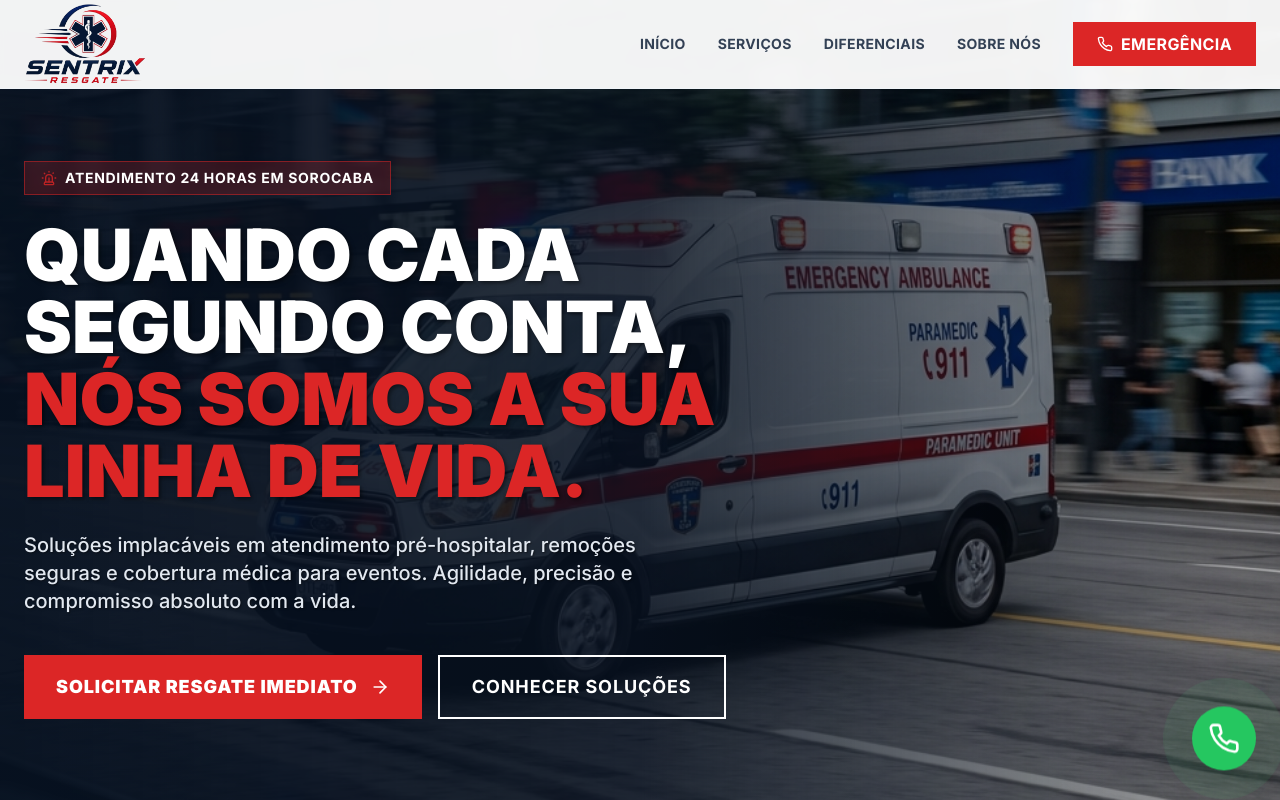
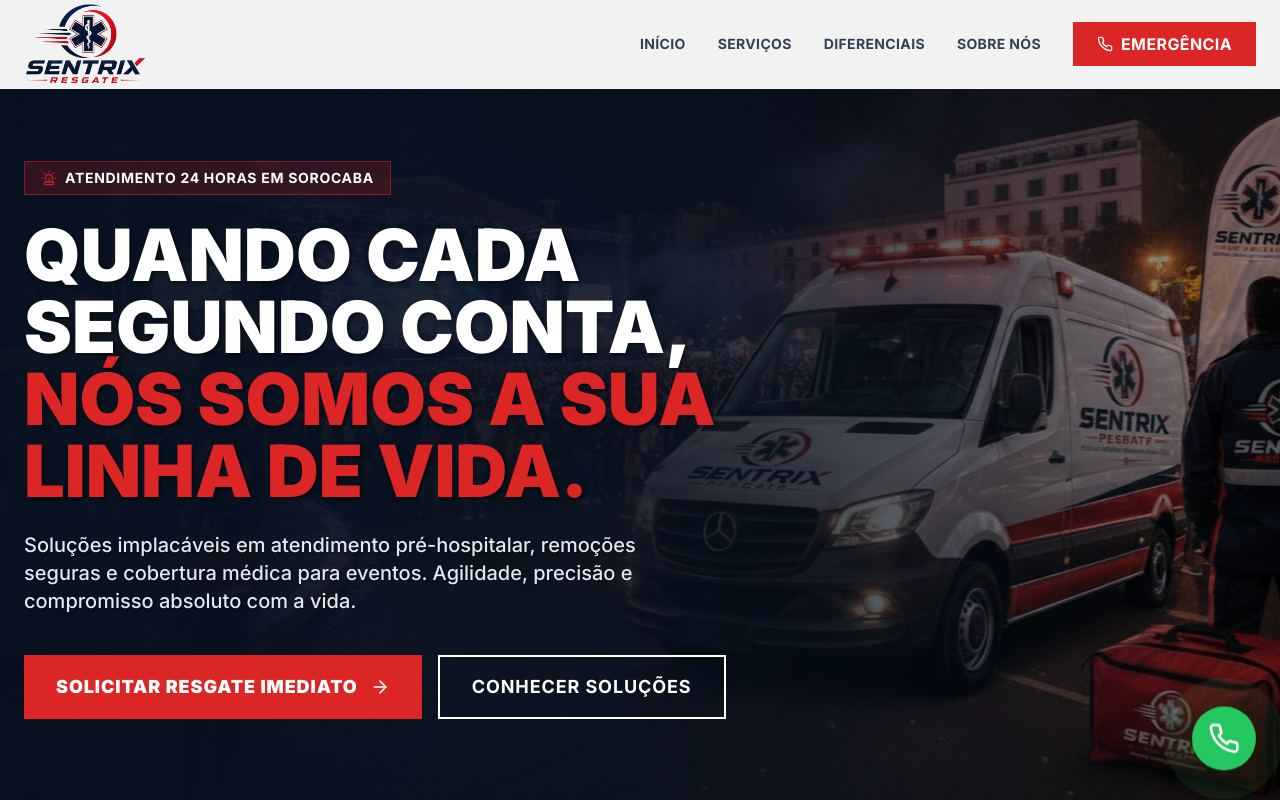
Before and after one commit to RLHost/sentrix-resgate, a React (Vite) app: page / in a window 1280 px wide. Shown: the top 800 px of the page. Built offline with nearby package versions, Linux system fonts and the light colour scheme.

Commit message:
feat: substitui background do hero por ambulancia-hero.jpg e remove arquivos nao utilizados

```diff
--- a/index.html
+++ b/index.html
@@ -44,7 +44,7 @@
     <link rel="preconnect" href="https://fonts.googleapis.com" />
     <link rel="preconnect" href="https://fonts.gstatic.com" crossorigin />
     <link href="https://fonts.googleapis.com/css2?family=Inter:wght@400;500;700;900&display=swap" rel="stylesheet" />
-    <link rel="preload" as="image" href="/ambulance-hero.png" />
+    <link rel="preload" as="image" href="/ambulancia-hero.jpg" />
 
     <!-- Structured Data (Schema.org JSON-LD) -->
     <script type="application/ld+json">
--- a/src/components/Hero.tsx
+++ b/src/components/Hero.tsx
@@ -7,7 +7,7 @@
       {/* Background Image & Overlay */}
       <div className="absolute inset-0 z-0 overflow-hidden">
         <motion.img
-          src="/ambulance-hero.png"
+          src="/ambulancia-hero.jpg"
           alt="Ambulância de resgate"
           className="w-full h-full object-cover object-center"
           animate={{
```
Also changed, not shown: public/ambulance-hero.png (deleted), public/ambulancia-hero.jpg (added), 6 other files (tests, documents, lock files or other folders).
